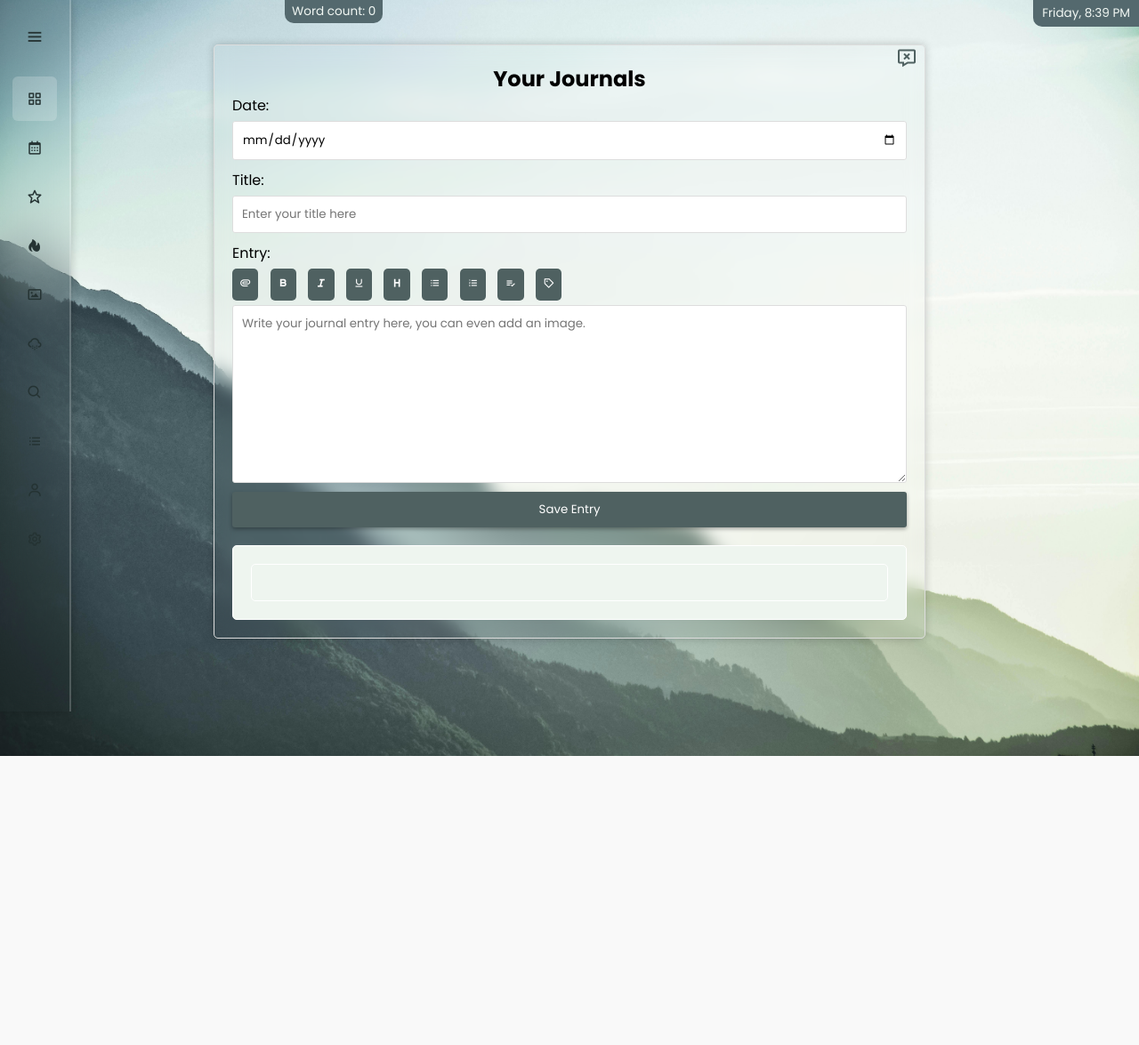
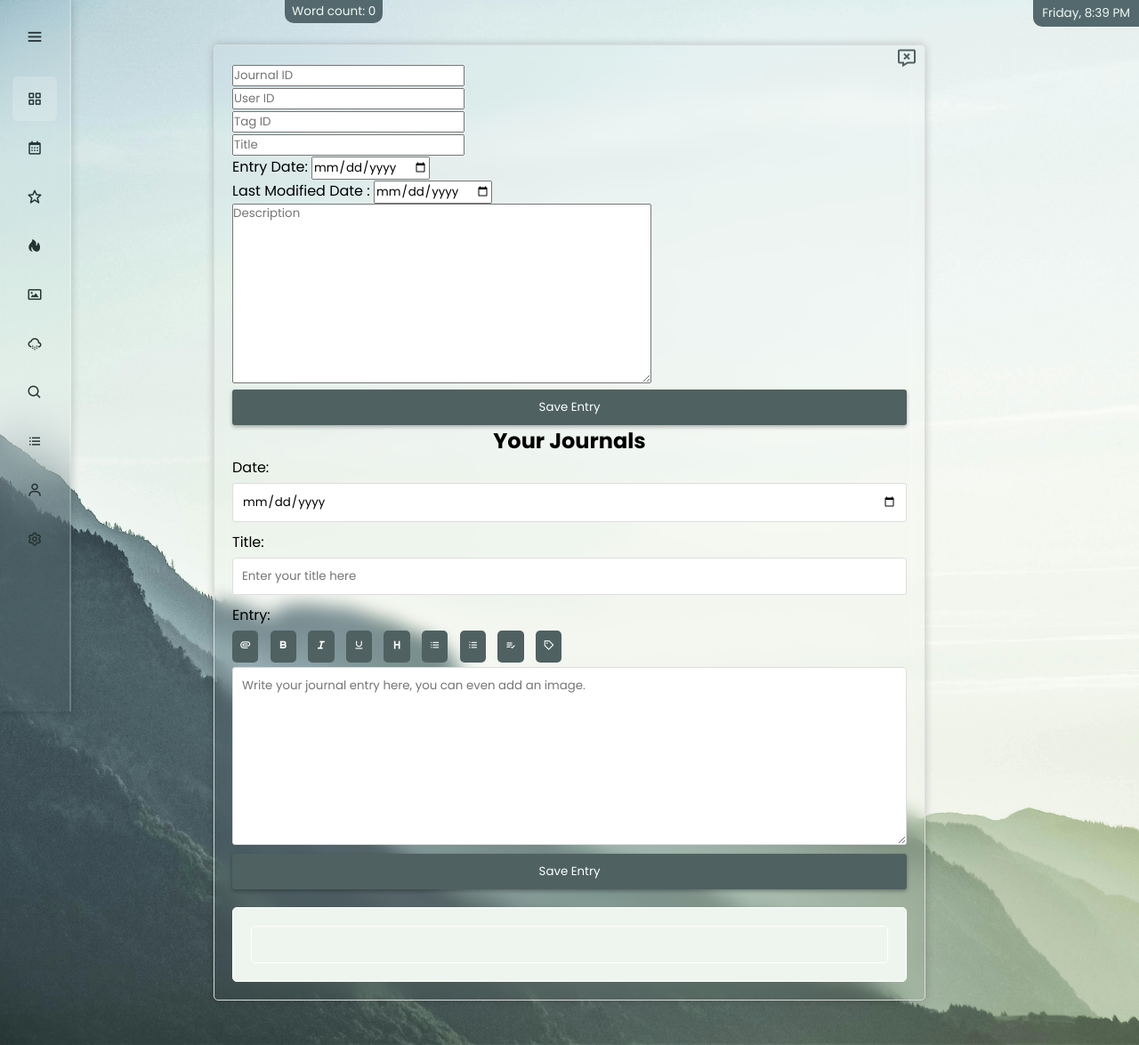
Before and after one commit to ForgeK1/InsightWriteWebsite, a Django app: page /journals/journal-entries/ in a window 1280 px wide. Shown: the whole page at 89% size. Before the commit the page ends 850 px from the top, so only its background shows below. Run offline with Django 4.2, Linux system fonts and the light colour scheme.

Commit message:
created journal form linked to DB

```diff
--- /dev/null
+++ b/journals/journal_form.py
@@ -0,0 +1,31 @@
+from django import forms
+from django.forms import ModelForm
+from .models import Journal     #calls models.py and gets Journal table
+
+
+#create a journal form
+class JournalForm(ModelForm):
+    #Django-specific class for defining actions
+    class Meta:
+        model = Journal
+        # fields = "__all__" #calls all fields in Journal
+        fields = ('journal_id', 'user_id', 'tag_id', 'title', 'entry_date', 'last_modified_date', 'content')
+        labels = {
+            'journal_id': '',
+            'user_id': '',
+            'tag_id': '',
+            'title': '',
+            'entry_date': 'Entry Date:',
+            'last_modified_date': 'Last Modified Date\n',
+            'content': '',
+        }
+        #attaches bootstrap onto form fields for styling
+        widgets = {
+            'journal_id': forms.NumberInput(attrs={'class':'form-control', 'placeholder':'Journal ID'}),
+            'user_id': forms.NumberInput(attrs={'class':'form-control', 'placeholder':'User ID'}),
+            'tag_id': forms.TextInput(attrs={'class':'form-control', 'placeholder':'Tag ID'}),
+            'title': forms.TextInput(attrs={'class':'form-control', 'placeholder':'Title'}),
+            'entry_date': forms.DateInput(attrs={'class':'form-control', 'placeholder':'Entry Date', 'type':'date', 'id':'date'}),
+            'last_modified_date': forms.DateInput(attrs={'class':'form-control', 'placeholder':'Last Modified Date', 'type':'date', 'id':'date'}),
+            'content': forms.Textarea(attrs={'class':'form-control', 'placeholder':'Description'}),
+        }
--- a/journals/templates/journals/Journal Entries.html
+++ b/journals/templates/journals/Journal Entries.html
@@ -135,6 +135,17 @@
     <section>
       <div class="container">
 
+		{% if submitted %}
+			SUCCESS!
+		{% else %}
+			<form action="" method=POST>
+				{% csrf_token %}
+
+				{{ form.as_p }}
+
+				<input type="submit" value="Save Entry" id="submit-button" style="width:100%">
+			</form>
+		{% endif %}
 
         <h1>Your Journals</h1>
         <div class="entry-form">
--- a/journals/urls.py
+++ b/journals/urls.py
@@ -11,7 +11,8 @@ urlpatterns = [
     path('<int:pk>/', views.DetailView.as_view(), name='detail'),
 
     #configure the URL pattern for the /journal entries page
-    path('journal-entries/', views.JournalEntriesView.as_view(), name='journal_entries'),
+    # path('journal-entries/', views.JournalEntriesView.as_view(), name='journal_entries'),
+    path('journal-entries/', views.JournalEntries, name='journal_entries'),
 
     #configure the URL pattern for the /custom_logout_page
     path('custom_login_redirect/', CustomLoginRedirectView.as_view(), name='custom_login_redirect'),
--- a/journals/views.py
+++ b/journals/views.py
@@ -5,10 +5,11 @@ from django.views import generic
 from django.utils import timezone
 from .models import Journal
 
+from django.http import HttpResponseRedirect
 from django.shortcuts import render
-
 from django.views.generic import TemplateView
 from django.contrib.auth.mixins import LoginRequiredMixin
+from .journal_form import JournalForm
 
 # Journal views
 class IndexView(generic.ListView):
@@ -20,8 +21,24 @@ class DetailView(generic.DetailView):
     template_name = 'journals/detail.html'
 
 #define custom view for the journal page
-class JournalEntriesView(TemplateView):
-    template_name = 'journals/Journal Entries.html'
+# class JournalEntriesView(TemplateView):
+#     template_name = 'journals/Journal Entries.html'
+
+#TEST JOURNAL ENTRIES REQUEST RENDER
+def JournalEntries(request):
+    submitted = False
+    if(request.method == "POST"):
+        form = JournalForm(request.POST)
+        if form.is_valid():
+            form.save()
+            return HttpResponseRedirect('/journals/journal-entries?submitted=True')
+    else:
+        form = JournalForm
+        if 'submitted' in request.GET:
+            submitted = True
+
+
+    return render(request, 'journals/Journal Entries.html', {'form':form, 'submitted':submitted})
 
 
 #define custom view for the login page when log out
```
